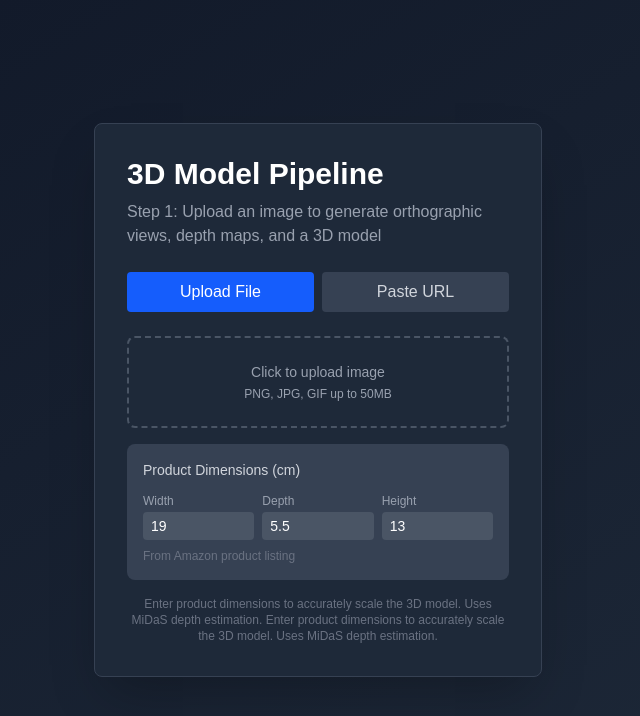
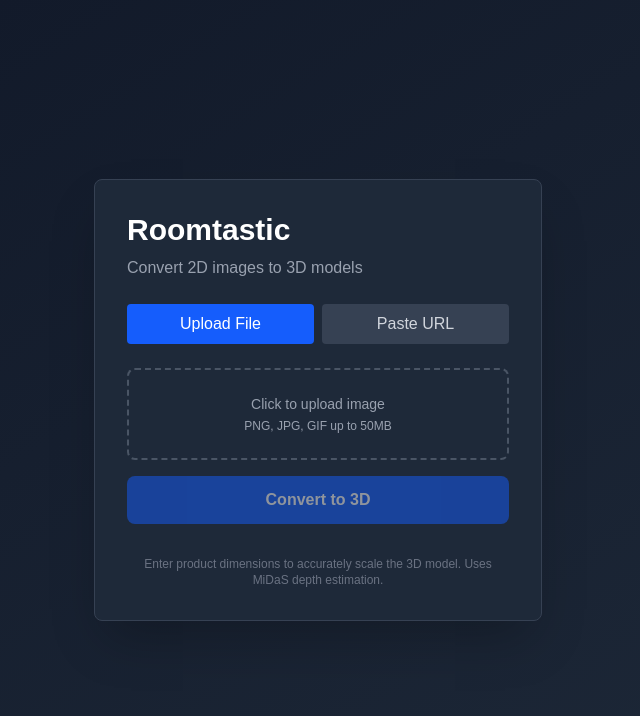
Before and after one commit to nuthanan06/roomtastic, a Next.js app in the folder frontend/: page / in a window 1280 px wide. Shown: the top 716 px of the page, without its empty margins (322-962 px from the left). Built offline with nearby package versions, Linux system fonts and the light colour scheme.

Commit message:
add url option

```diff
--- a/frontend/components/ImageUploader.tsx
+++ b/frontend/components/ImageUploader.tsx
@@ -23,6 +23,12 @@
   top: string;
   bottom: string;
 }
+
+interface ProcessedData {
+  originalImage: string;
+  depthMap: string;
+}
+
 
 interface ProductDimensions {
   width: number;
@@ -66,178 +72,44 @@
     }
   };
 
-  const removeBackground = async (imageFile: File): Promise<Blob> => {
-    return new Promise((resolve, reject) => {
-      const canvas = document.createElement('canvas');
-      const ctx = canvas.getContext('2d');
-      if (!ctx) {
-        reject(new Error('Failed to get canvas context'));
-        return;
-      }
-
-      const img = new Image();
-      img.onload = () => {
-        canvas.width = img.width;
-        canvas.height = img.height;
-        ctx.drawImage(img, 0, 0);
-
-        const imageData = ctx.getImageData(0, 0, canvas.width, canvas.height);
-        const data = imageData.data;
-
-        // Sample corners for background color
-        const samplePixels = [
-          [0, 0],
-          [canvas.width - 1, 0],
-          [0, canvas.height - 1],
-          [canvas.width - 1, canvas.height - 1],
-        ];
-
-        let bgR = 0, bgG = 0, bgB = 0;
-        samplePixels.forEach(([x, y]) => {
-          const idx = (y * canvas.width + x) * 4;
-          bgR += data[idx];
-          bgG += data[idx + 1];
-          bgB += data[idx + 2];
-        });
-        bgR /= 4;
-        bgG /= 4;
-        bgB /= 4;
-
-        // Remove similar colors
-        const threshold = 50;
-        for (let i = 0; i < data.length; i += 4) {
-          const r = data[i];
-          const g = data[i + 1];
-          const b = data[i + 2];
-
-          const dist = Math.sqrt(
-            Math.pow(r - bgR, 2) + Math.pow(g - bgG, 2) + Math.pow(b - bgB, 2)
-          );
-
-          if (dist < threshold) {
-            data[i + 3] = 0; // Make transparent
-          }
-        }
-
-        ctx.putImageData(imageData, 0, 0);
-        canvas.toBlob((blob) => {
-          if (blob) resolve(blob);
-          else reject(new Error('Failed to convert canvas to blob'));
-        }, 'image/png');
-      };
-      img.onerror = () => reject(new Error('Failed to load image'));
-      img.src = URL.createObjectURL(imageFile);
-    });
-  };
-
-  // Generate model via Tripo API and show returned GLB/PLY
-  const generateWithTripo = async () => {
+  const handleUpload = async () => {
     if (!file) {
       setError('Please select an image');
       return;
     }
+
     setIsLoading(true);
     setError(null);
+
     try {
-      const processedBlob = await removeBackground(file);
-      const processedFile = new File([processedBlob], 'processed.png', { type: 'image/png' });
       const formData = new FormData();
-      formData.append('image', processedFile);
-      formData.append('prompt', `Convert this product photo into a clean 3D model.`);
+      formData.append('image', file);
 
-      const response = await axios.post('http://localhost:8080/api/tripo', formData, {
-        headers: { 'Content-Type': 'multipart/form-data' },
+      const response = await axios.post('http://localhost:8080/api/process-image', formData, {
+        headers: {
+          'Content-Type': 'multipart/form-data',
+        },
       });
 
-      if (response.data && response.data.success) {
-        const models = response.data.models || {};
-        // Prefer a glb if present
-        let chosen: string | null = null;
-        const keys = Object.keys(models);
-        for (const k of keys) {
-          const val = models[k];
-          if (!val) continue;
-          if (k.toLowerCase().includes('glb') || (typeof val === 'string' && val.includes('.glb'))) {
-            chosen = val as string;
-            break;
-          }
-        }
-        if (!chosen && keys.length > 0) chosen = models[keys[0]] as string;
-
-        if (chosen) {
-          setGlbData(chosen);
-          // jump to 3D viewer
-          setStep(4);
-        } else {
-          setError('No model returned from Tripo');
-        }
+      if (response.data.success) {
+        setProcessedData({
+          originalImage: response.data.originalImage,
+          depthMap: response.data.depthMap,
+        });
       } else {
-        setError(response.data?.error || 'Tripo generation failed');
+        setError(response.data.error || 'Processing failed');
       }
-    } catch (e) {
-      console.error(e);
-      setError('Failed to generate model via Tripo');
+    } catch (err) {
+      if (axios.isAxiosError(err)) {
+        setError(`Error: ${err.response?.data?.error || err.message}`);
+      } else {
+        setError('An error occurred during processing');
+      }
     } finally {
       setIsLoading(false);
     }
   };
 
-  // Step 1: Generate orthographic views (placeholder for Gemini Nano Banana integration)
-  const generateOrthographicViews = async () => {
-    if (!file) {
-      setError('Please select an image');
-      return;
-    }
-    setIsLoading(true);
-    setError(null);
-    try {
-      // Remove background and upload to backend pipeline
-      const processedBlob = await removeBackground(file);
-      const processedFile = new File([processedBlob], 'processed.png', { type: 'image/png' });
-      const formData = new FormData();
-      formData.append('image', processedFile);
-      formData.append('width', String(dimensions.width));
-      formData.append('depth', String(dimensions.depth));
-      formData.append('height', String(dimensions.height));
-
-      const response = await axios.post('http://localhost:8080/api/process-3d', formData, {
-        headers: { 'Content-Type': 'multipart/form-data' },
-      });
-
-      if (response.data && response.data.success) {
-        const views = response.data.views || {};
-        const depths = response.data.depths || {};
-        setOrthographicViews({
-          front: views.front,
-          back: views.back,
-          left: views.left,
-          right: views.right,
-          top: views.top,
-          bottom: views.bottom,
-        });
-        setDepthMaps({
-          front: depths.front,
-          back: depths.back,
-          left: depths.left,
-          right: depths.right,
-          top: depths.top,
-          bottom: depths.bottom,
-        });
-        if (response.data.mergedPly) {
-          setMergedPly(response.data.mergedPly);
-        }
-        // Show 3D model immediately
-        setStep(4);
-      } else {
-        setError(response.data.error || 'Failed to generate orthographic views');
-      }
-    } catch (e) {
-      console.error(e);
-      setError('Failed to generate orthographic views');
-    } finally {
-      setIsLoading(false);
-    }
-  };
 
   const handleUrlSubmit = async () => {
     if (!url.trim()) {
@@ -397,8 +269,8 @@
   return (
     <div className="min-h-screen bg-linear-to-br from-gray-900 to-gray-800 flex items-center justify-center p-4">
       <div className="w-full max-w-md bg-gray-800 rounded-lg shadow-2xl p-8 border border-gray-700">
-        <h1 className="text-3xl font-bold text-white mb-2">3D Model Pipeline</h1>
-        <p className="text-gray-400 mb-6">Step 1: Upload an image to generate orthographic views, depth maps, and a 3D model</p>
+        <h1 className="text-3xl font-bold text-white mb-2">Roomtastic</h1>
+        <p className="text-gray-400 mb-6">Convert 2D images to 3D models</p>
 
         {/* Toggle between File and URL modes */}
         <div className="flex gap-2 mb-6">
@@ -459,44 +331,6 @@
                 </label>
               </div>
 
-          {/* Dimensions Input */}
-          <div className="bg-gray-700 rounded-lg p-4 space-y-2">
-            <p className="text-sm font-medium text-gray-300">Product Dimensions (cm)</p>
-            <div className="grid grid-cols-3 gap-2">
-              <div>
-                <label className="text-xs text-gray-400">Width</label>
-                <input
-                  type="number"
-                  step="0.1"
-                  value={dimensions.width}
-                  onChange={(e) => setDimensions({ ...dimensions, width: parseFloat(e.target.value) || 0 })}
-                  className="w-full bg-gray-600 text-white rounded px-2 py-1 text-sm"
-                />
-              </div>
-              <div>
-                <label className="text-xs text-gray-400">Depth</label>
-                <input
-                  type="number"
-                  step="0.1"
-                  value={dimensions.depth}
-                  onChange={(e) => setDimensions({ ...dimensions, depth: parseFloat(e.target.value) || 0 })}
-                  className="w-full bg-gray-600 text-white rounded px-2 py-1 text-sm"
-                />
-              </div>
-              <div>
-                <label className="text-xs text-gray-400">Height</label>
-                <input
-                  type="number"
-                  step="0.1"
-                  value={dimensions.height}
-                  onChange={(e) => setDimensions({ ...dimensions, height: parseFloat(e.target.value) || 0 })}
-                  className="w-full bg-gray-600 text-white rounded px-2 py-1 text-sm"
-                />
-              </div>
-            </div>
-            <p className="text-xs text-gray-500">From Amazon product listing</p>
-          </div>
-
               {/* Error Message */}
               {error && (
                 <div className="bg-red-900/30 border border-red-600 text-red-200 px-4 py-3 rounded text-sm">
@@ -504,6 +338,14 @@
                 </div>
               )}
 
+              {/* Upload Button */}
+              <button
+                onClick={handleUpload}
+                disabled={!file || isLoading}
+                className="w-full bg-blue-600 text-white font-semibold py-3 rounded-lg hover:bg-blue-700 disabled:opacity-50 disabled:cursor-not-allowed transition"
+              >
+                {isLoading ? 'Processing... (this may take a minute)' : 'Convert to 3D'}
+              </button>
             </>
           ) : (
             <>
@@ -527,12 +369,6 @@
                   {error}
                 </div>
               )}
-              {/* Error Message */}
-              {error && (
-                <div className="bg-red-900/30 border border-red-600 text-red-200 px-4 py-3 rounded text-sm">
-                  {error}
-                </div>
-              )}
 
               {/* Submit Button */}
               <button
@@ -548,7 +384,6 @@
           {/* Info Text */}
           <p className="text-xs text-gray-500 text-center mt-4">
             Enter product dimensions to accurately scale the 3D model. Uses MiDaS depth estimation.
-            Enter product dimensions to accurately scale the 3D model. Uses MiDaS depth estimation.
           </p>
         </div>
       </div>
```
